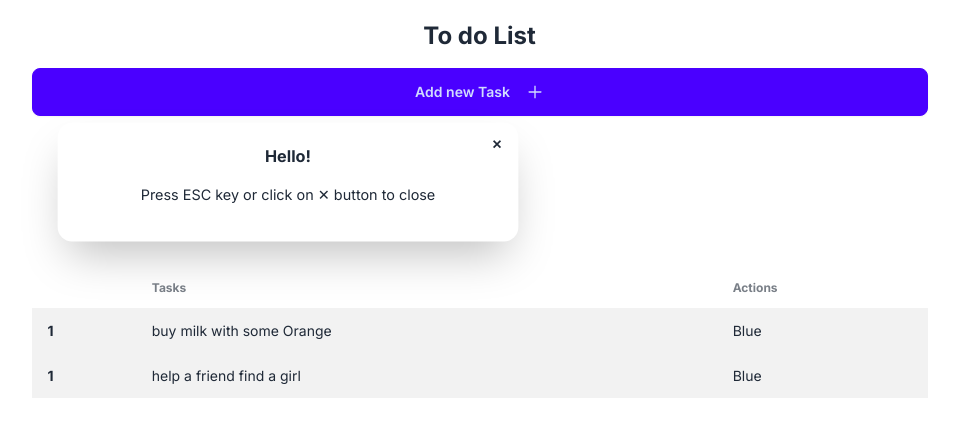
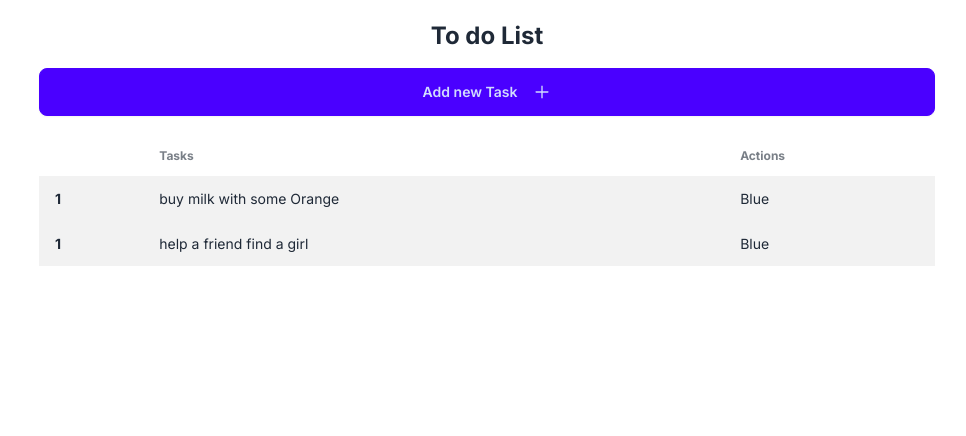
Before and after one commit to johnVundi/ToDoList, a Next.js app: page / in a window 1280 px wide. Shown: the top 436 px of the page, without its empty margins (153-1119 px from the left). Built offline with nearby package versions, Linux system fonts and the light colour scheme; data requests are answered from the project's data file.

Commit message:
configured modal to open and close

```diff
--- a/app/components/AddTask.tsx
+++ b/app/components/AddTask.tsx
@@ -1,6 +1,10 @@
+// @react
+"use client";
+
 import { AiOutlinePlus } from "react-icons/ai"
 import { Modal } from "./Modal"
-import { useState } from "react"
+import React, { useState } from "react";
+
 
 export const AddTask = () => {
   const [modalOpen, setModalOpen] = useState<boolean>(false)
@@ -8,10 +12,10 @@
 
   return (
     <div>
-        <button className="btn btn-primary w-full"> Add new Task
+        <button onClick={() => setModalOpen(true)} className="btn btn-primary w-full"> Add new Task
             <AiOutlinePlus className="ml-2" size={18}/>
         </button>
-        <Modal />
+        <Modal modalOpen={modalOpen} setModalOpen={setModalOpen}/>
     </div>
   )
 }
--- a/app/components/Modal.tsx
+++ b/app/components/Modal.tsx
@@ -1,11 +1,16 @@
 import React from 'react'
 
-export const Modal = () => {
+interface ModalProps {
+  modalOpen: boolean;
+  setModalOpen: () => void;
+}
+
+export const Modal:React.FC<ModalProps> = ({modalOpen, setModalOpen}) => {
   return (
-    <div className="modal-box modal-open">
+    <div className={`modal ${modalOpen ? "modal-open" : ""}`}>
     <form method="dialog">
       {/* if there is a button in form, it will close the modal */}
-      <button className="btn btn-sm btn-circle btn-ghost absolute right-2 top-2">✕</button>
+      <button onClick={() => setModalOpen(false)} className="btn btn-sm btn-circle btn-ghost absolute right-2 top-2">✕</button>
     </form>
     <h3 className="font-bold text-lg">Hello!</h3>
     <p className="py-4">Press ESC key or click on ✕ button to close</p>
```
Also changed, not shown: app/page.tsx (+4 -6 lines).
